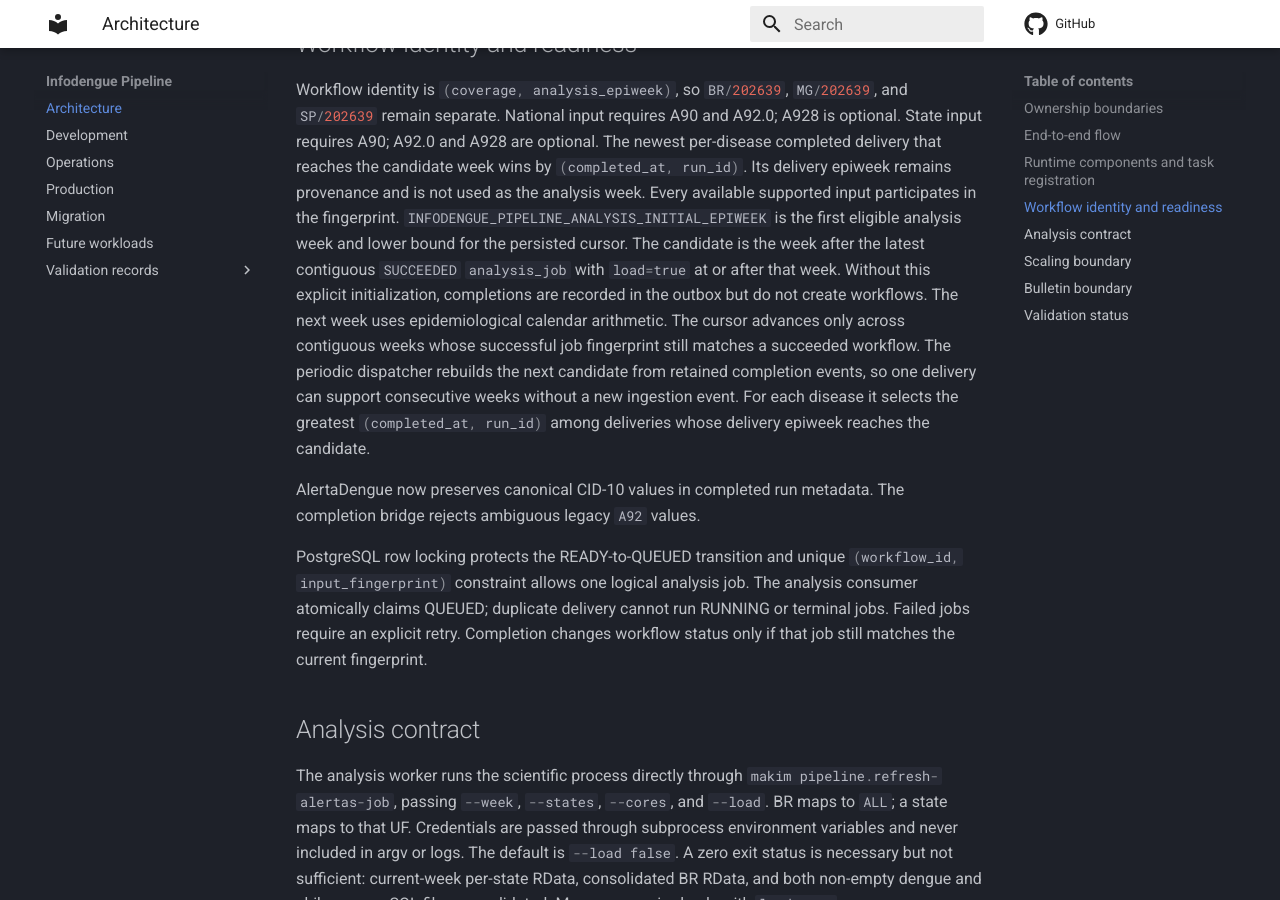
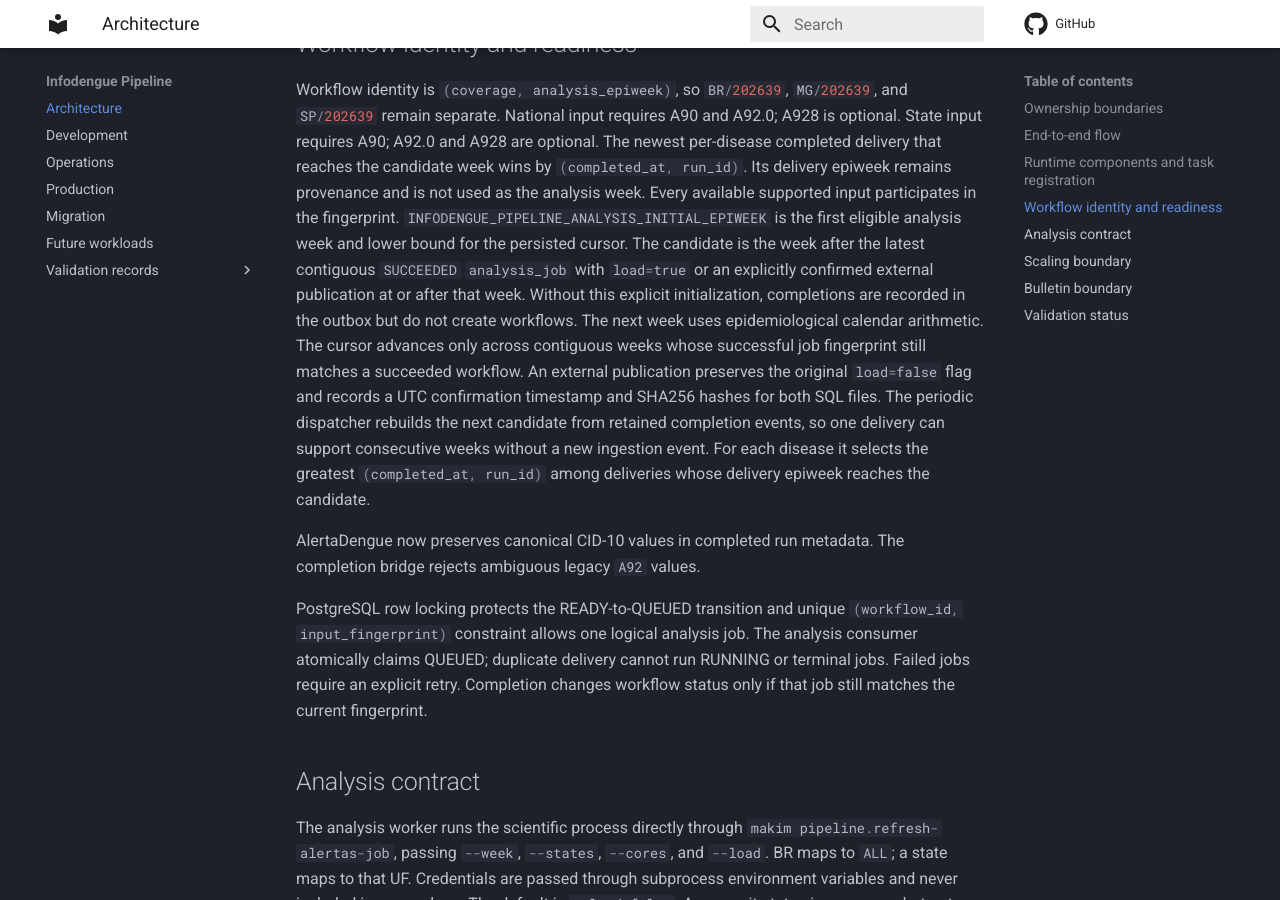
Before and after one commit to esloch/infodengue-pipeline, an MkDocs documentation site: the page built from docs/architecture.md, in a window 1280 px wide and 900 px high, scrolled down 2864 px. Built offline with MkDocs 1.6.1 and Material for MkDocs 9.7.7, drawn with Linux system fonts in a browser that asks for light colours; comment, search, counter and statistics services are not loaded.

Commit message:
docs(architecture): describe confirmed publication cursor

```diff
--- a/docs/architecture.md
+++ b/docs/architecture.md
@@ -126,11 +126,14 @@ used as the analysis week. Every available supported input participates in
 the fingerprint. `INFODENGUE_PIPELINE_ANALYSIS_INITIAL_EPIWEEK` is the first
 eligible analysis week and lower bound for the persisted cursor. The candidate
 is the week after the latest contiguous `SUCCEEDED` `analysis_job` with
-`load=true` at or after that week. Without this explicit initialization,
+`load=true` or an explicitly confirmed external publication at or after that
+week. Without this explicit initialization,
 completions are recorded in the outbox but do not create workflows. The next
 week uses epidemiological calendar arithmetic. The cursor advances only across
 contiguous weeks whose successful job fingerprint still matches a succeeded
-workflow. The periodic dispatcher rebuilds the next candidate from retained
+workflow. An external publication preserves the original `load=false` flag
+and records a UTC confirmation timestamp and SHA256 hashes for both SQL files.
+The periodic dispatcher rebuilds the next candidate from retained
 completion events, so one delivery can support consecutive weeks without a
 new ingestion event. For each disease it selects the greatest
 `(completed_at, run_id)` among deliveries whose delivery epiweek reaches the
```
